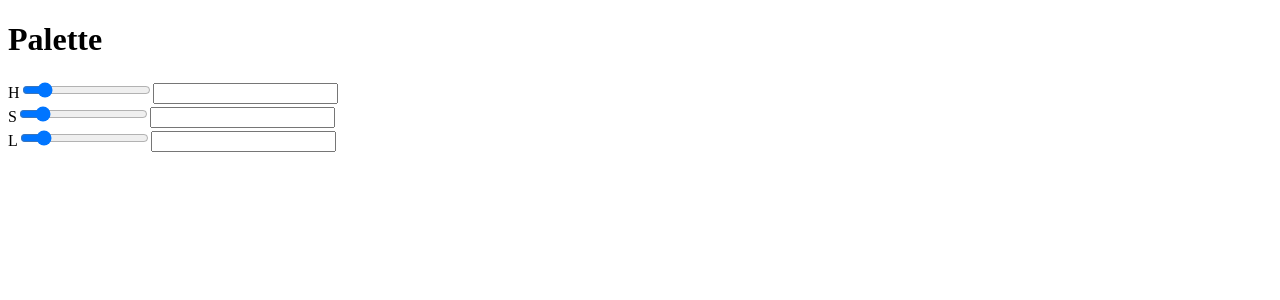
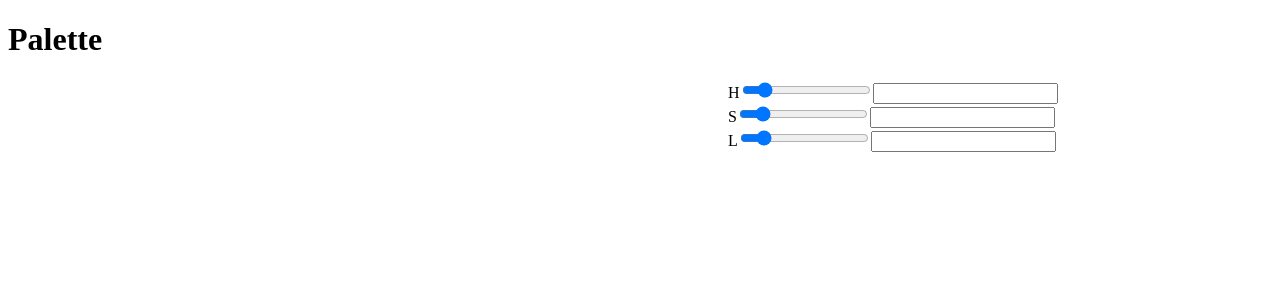
Before and after one commit to Loiccoornaert27/Aston-HSL, an Angular app in the folder aston-HSL/: page / in a window 1280 px wide. Shown: the top 300 px of the page. Built offline with nearby package versions, Linux system fonts and the light colour scheme.

Commit message:
Ajout des cases de couleur

```diff
--- a/aston-HSL/src/app/components/palette/palette.component.scss
+++ b/aston-HSL/src/app/components/palette/palette.component.scss
@@ -1,6 +1,29 @@
+:root{
+    --clr-primary:hsl(115,20,60);
+    --clr-secondary: hsl(145,20,60);
+    --clr-tertiary: hsl(295,20,60);
+}
+
 .palettes{
     display: flex;
     flex-direction: row;
+
+    &_main{
+        background-color: var(--clr-primary);
+        width: 15em;
+        height: 15em;
+    }
+    &_analog{
+        background-color: var(--clr-secondary);
+        width: 15em;
+        height: 15em;
+    }
+
+    &_compl{
+        background-color: var(--clr-tertiary);
+        width: 15em;
+        height: 15em;
+    }
 
     &_sliders{
         display: flex;
```
